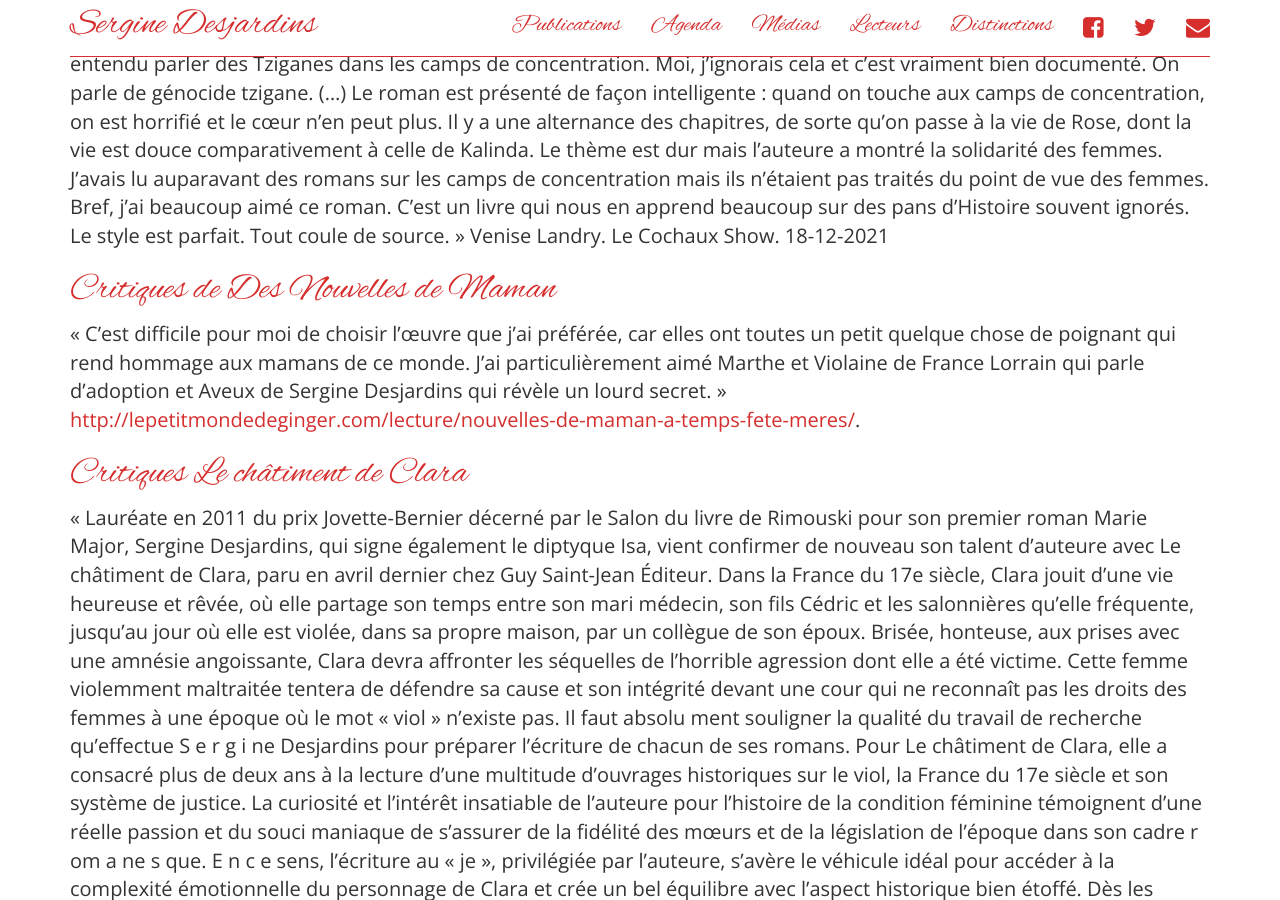
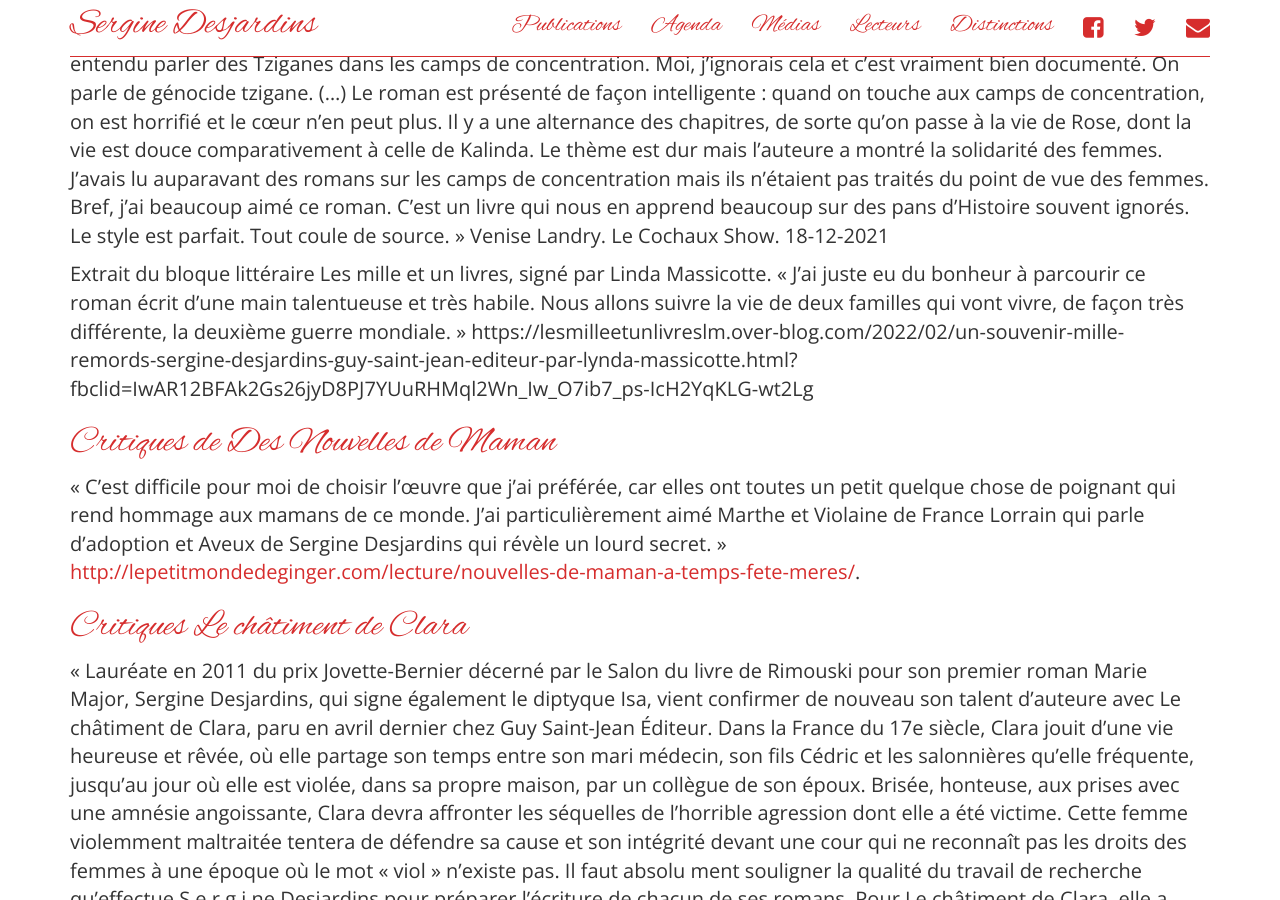
Before and after one commit to serginedesjardins/serginedesjardins.github.io, a Jekyll site: the page built from medias.md, in a window 1280 px wide and 900 px high, scrolled down 820 px. Built offline with Jekyll 4.4.1, drawn with Linux system fonts in a browser that asks for light colours; nearby versions of some CDN libraries.

Commit message:
Les mille et un livres. L.Massicotte

```diff
--- a/medias.md
+++ b/medias.md
@@ -25,7 +25,7 @@ Un article de Marie-France Bornais dans le Journal de Québec, le 8 janvier 2022
 « L’auteure, Sergine Desjardins, a été très intelligente dans la manière qu’elle a apporté ses histoires. Je dis bien ses histoires parce qu’il y en a 2. On a 2 livres pour le prix d’un. Elle a mis le focus sur les femmes. L’une, Rose, qui habite à Ste-Flavie. On réalise alors qu’à Ste-Flavie, en Gaspésie, les gens étaient eux aussi troublés par la guerre. Comme elle est historienne dans l’âme, tous les livres de Sergine Desjardins ont une connotation historique. Elle fait ressortir des choses dont on entend rarement parler. Par exemple, l’autre héroïne de son roman, est moitié Juive, moitié Tzigane. On a moins entendu parler des Tziganes dans les camps de concentration. Moi, j’ignorais cela et c’est vraiment bien documenté. On parle de génocide tzigane. (…) Le roman est présenté de façon intelligente : quand on touche aux camps de concentration, on est horrifié et le cœur n’en peut plus. Il y a une alternance des chapitres, de sorte qu’on passe à la vie de Rose, dont la vie est douce comparativement à celle de Kalinda. Le thème est dur mais l’auteure a montré la solidarité des femmes. J’avais lu auparavant des romans sur les camps de concentration mais ils n’étaient pas traités du point de vue des femmes.
 Bref, j’ai beaucoup aimé ce roman. C’est un livre qui nous en apprend beaucoup sur des pans d’Histoire souvent ignorés. Le style est parfait. Tout coule de source. » Venise Landry. Le Cochaux Show. 18-12-2021
 
-
+Extrait du bloque littéraire Les mille et un livres, signé par Linda Massicotte. « J’ai juste eu du bonheur à parcourir ce roman écrit d’une main talentueuse et très habile. Nous allons suivre la vie de deux familles qui vont vivre, de façon très différente, la deuxième guerre mondiale. » https://lesmilleetunlivreslm.over-blog.com/2022/02/un-souvenir-mille-remords-sergine-desjardins-guy-saint-jean-editeur-par-lynda-massicotte.html?fbclid=IwAR12BFAk2Gs26jyD8PJ7YUuRHMql2Wn_Iw_O7ib7_ps-IcH2YqKLG-wt2Lg
 
 
 # Critiques de Des Nouvelles de Maman
```
